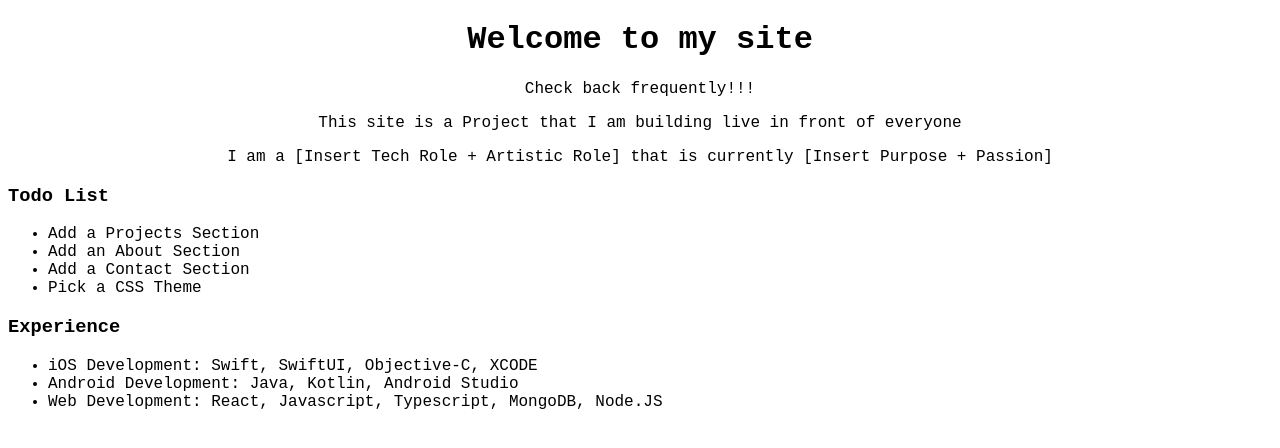
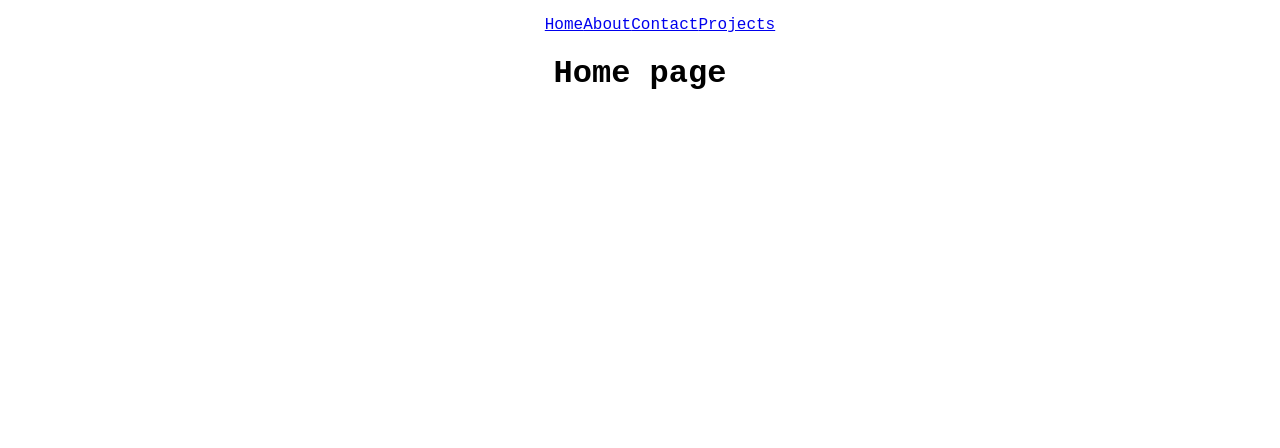
Before and after one commit to Mfos234/portpolio-project, a React (Create React App) app: page / in a window 1280 px wide. Shown: the top 448 px of the page. Built offline with nearby package versions, Linux system fonts and the light colour scheme.

Commit message:
Update App.js

```diff
--- a/src/App.js
+++ b/src/App.js
@@ -1,35 +1,27 @@
+import React from "react";
 import "./styles.css";
-import { NavLink } from "react-router-dom";
+import About from "./About";
+import Contact from "./Contact";
+import Projects from "./Projects";
+import Nav from "./Nav";
+import { BrowserRouter as Router, Switch, Route } from "react-router-dom";
 
 export default function App() {
   return (
-    <div className="App">
-      <h1>Welcome to my site</h1>
-      <p>Check back frequently!!!</p>
-      <p>This site is a Project that I am building live in front of everyone</p>
-      <p>
-        I am a [Insert Tech Role + Artistic Role] that is currently [Insert
-        Purpose + Passion]
-      </p>
-      <div>
-        <h3>Todo List</h3>
-        <ul>
-          <li>Add a Projects Section</li>
-          <li>Add an About Section</li>
-          <li>Add a Contact Section</li>
-          <li>Pick a CSS Theme</li>
-        </ul>
+    <Router>
+      <div className="App">
+        <Nav />
+        <Switch>
+          <Route path="/" exact component={Home} />
+          <Route path="/about" component={About} />
+          <Route path="/contact" component={Contact} />
+          <Route path="/projects" component={Projects} />
+        </Switch>
       </div>
-      <div>
-        <h3>Experience</h3>
-        <ul>
-          <li>iOS Development: Swift, SwiftUI, Objective-C, XCODE</li>
-          <li>Android Development: Java, Kotlin, Android Studio</li>
-          <li>
-            Web Development: React, Javascript, Typescript, MongoDB, Node.JS
-          </li>
-        </ul>
-      </div>
-    </div>
+    </Router>
   );
 }
+
+function Home() {
+  return <h1>Home page</h1>;
+}
```
